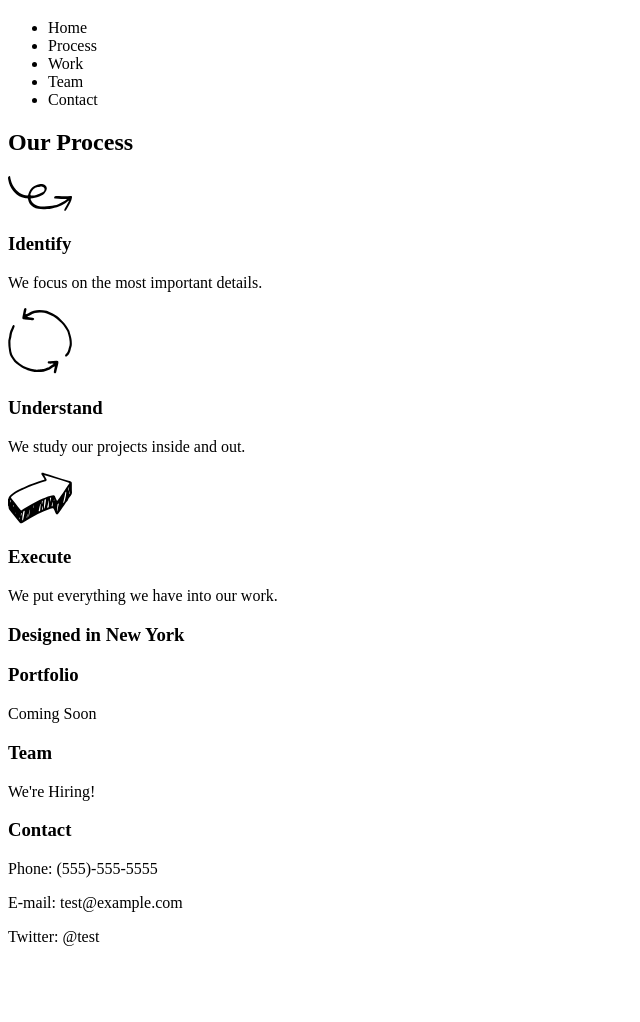
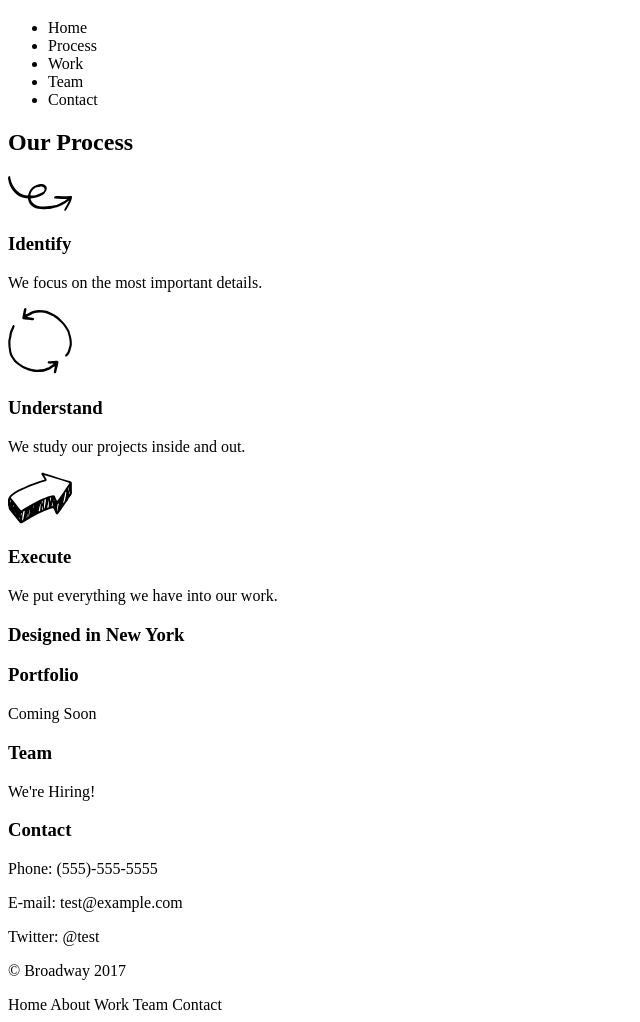
Before and after one commit to i3uRi/broadway, a plain HTML site: page index.html in a window 1280 px wide. Shown: the part 61-1083 px from the top of the page, without its empty margins (0-640 px from the left). Before the commit the page ends 1023 px from the top, so only its background shows below. Drawn offline with Linux system fonts and the light colour scheme.

Commit message:
Add footer.

```diff
--- a/index.html
+++ b/index.html
@@ -52,5 +52,15 @@
       <p>E-mail: test@example.com</p>
       <p>Twitter: @test</p>
     </section>
+    <footer>
+      <p>© Broadway 2017</p>
+      <nav>
+        <a>Home</a>
+        <a>About</a>
+        <a>Work</a>
+        <a>Team</a>
+        <a>Contact</a>
+    </nav>
+    </footer>
   </body>
 </html>
```
